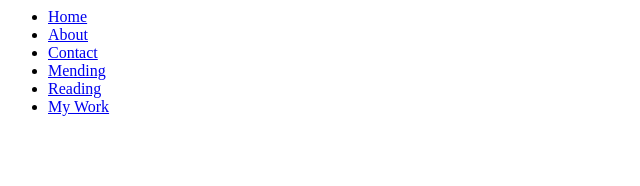
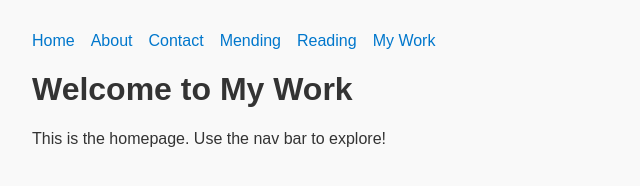
Before and after one commit to pcolehrell/EFWA.Website, a plain HTML site: page my_work.html in a window 1280 px wide. Shown: the whole page, without its empty margins (0-640 px from the left). Drawn offline with Linux system fonts and the light colour scheme.

Commit message:
Update my_work.html

```diff
--- a/my_work.html
+++ b/my_work.html
@@ -1,6 +1,16 @@
+<!DOCTYPE html>
+<html lang="en">
+<head>
+  <meta charset="UTF-8" />
+  <meta name="viewport" content="width=device-width, initial-scale=1.0" />
+  <meta name="robots" content="noindex, nofollow" />
+  <title>Home</title>
+  <link rel="stylesheet" href="style.css" />
+</head>
+<body>
   <nav>
     <ul>
-    <li><a href="index.html">Home</a></li>
+      <li><a href="home.html">Home</a></li>
       <li><a href="about.html">About</a></li>
       <li><a href="contact.html">Contact</a></li>
       <li><a href="mending.html">Mending</a></li>
@@ -8,3 +18,8 @@
       <li><a href="work.html">My Work</a></li>
     </ul>
   </nav>
+
+  <h1>Welcome to My Work</h1>
+  <p>This is the homepage. Use the nav bar to explore!</p>
+</body>
+</html>
```
Lines whose indentation alone changed are shown as unchanged.
